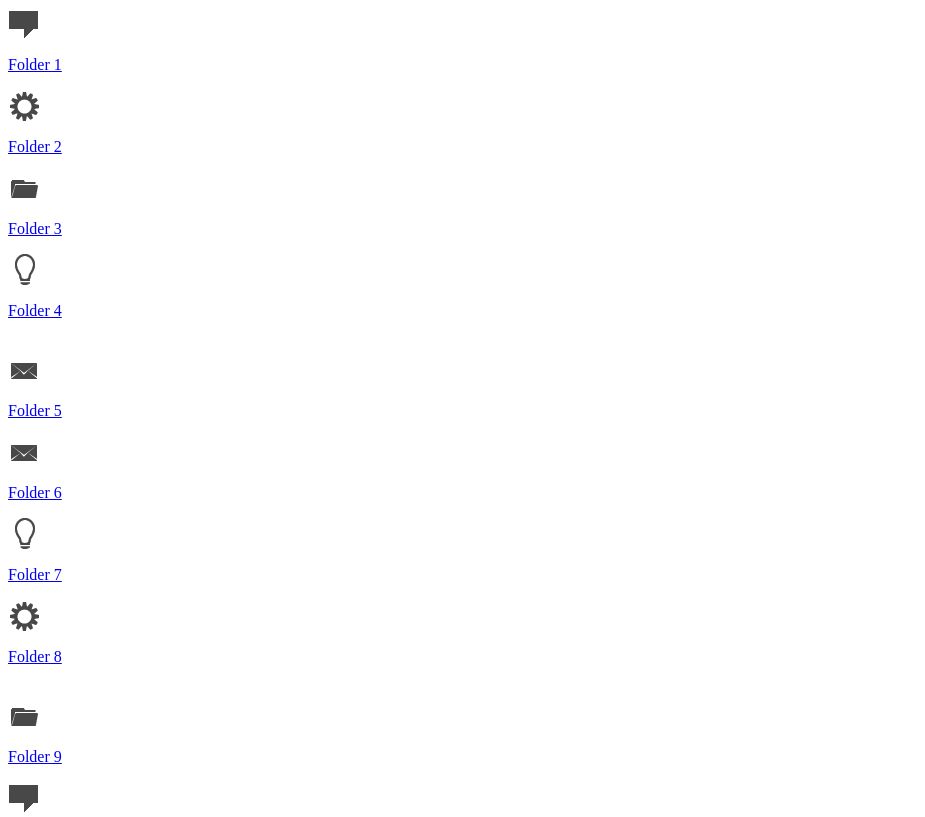
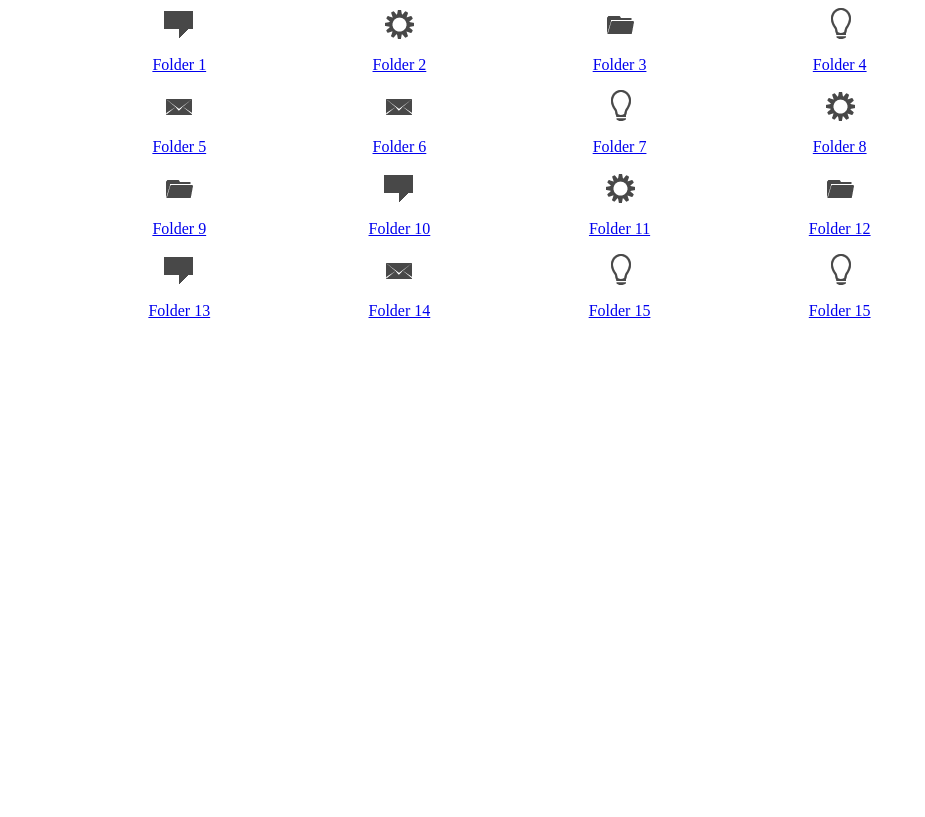
Before and after one commit to spsaucier/App-Folders, a plain HTML site: page barebones/index.html in a window 1280 px wide. Shown: the top 817 px of the page, without its empty margins (0-925 px from the left). Drawn offline with nearby package versions, Linux system fonts and the light colour scheme.

Commit message:
Corrected the link to the css file in the barebones example.

```diff
--- a/barebones/index.html
+++ b/barebones/index.html
@@ -1,6 +1,6 @@
 <html>
 <head>
-	<link rel="stylesheet" href="./css/style.css">
+	<link rel="stylesheet" href="./css/jquery-app-folders.css">
 
 	<!--Include jQuery-->
 	<script src="http://code.jquery.com/jquery-latest.min.js"></script>
```
